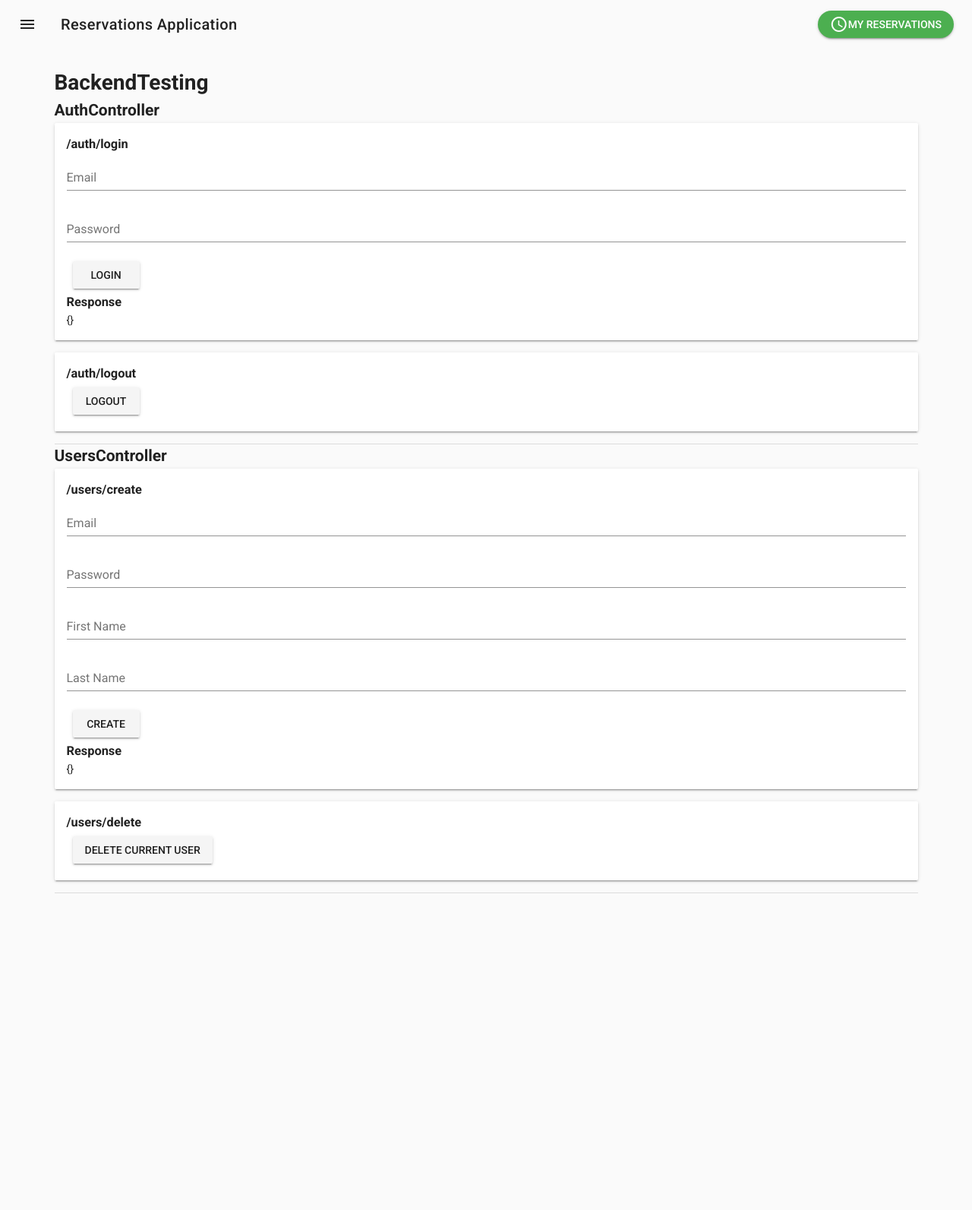
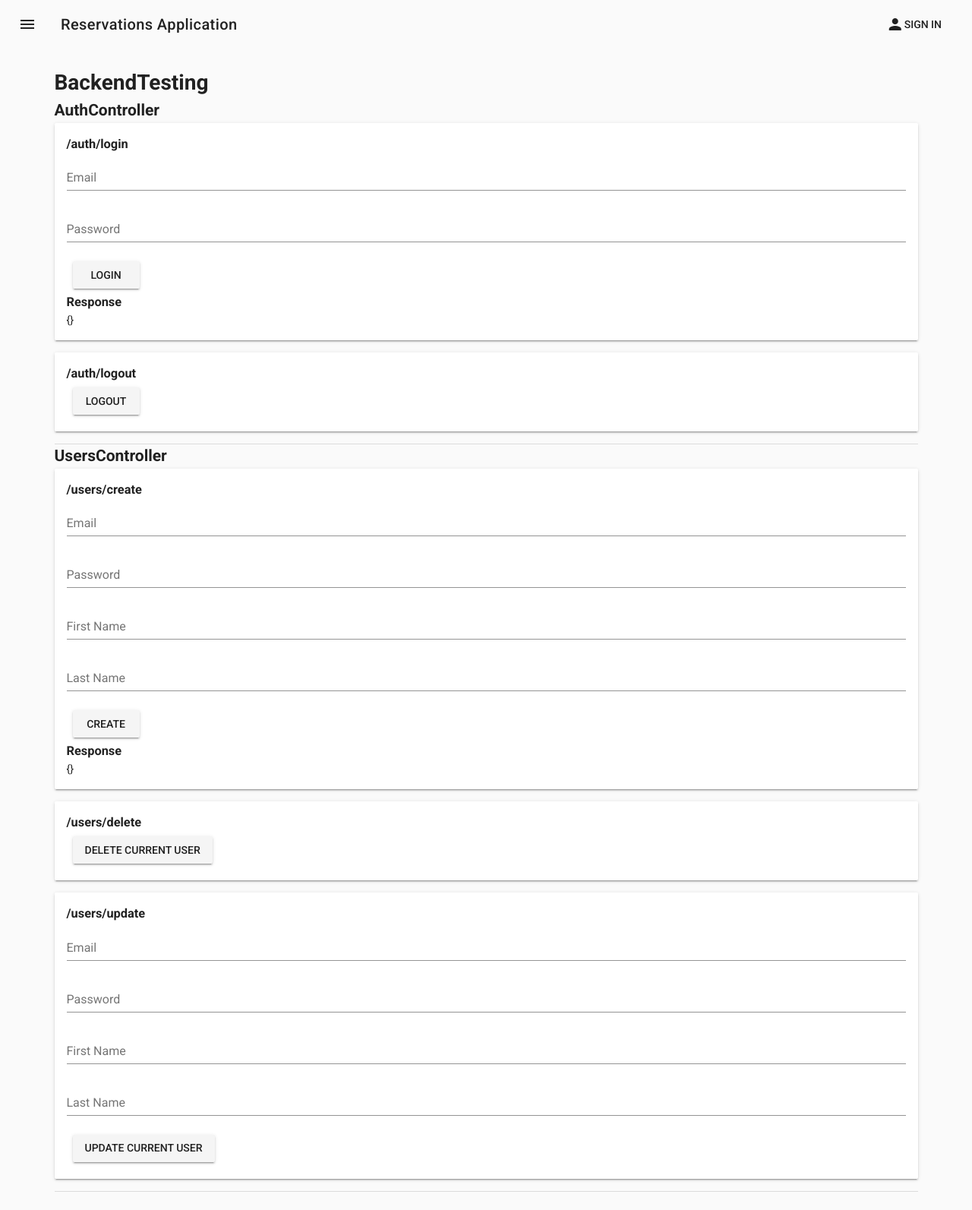
Before and after one commit to outinspace/TableForTwo_FEND, a Vue app: page /#/backend-testing in a window 1280 px wide. Shown: the whole page at 76% size. Before the commit the page ends 1200 px from the top, so only its background shows below. Built offline with nearby package versions, Linux system fonts and the light colour scheme; no server answers.

Commit message:
Scaffolded Reservations and restaurants pages

```diff
--- a/src/App.vue
+++ b/src/App.vue
@@ -6,13 +6,24 @@
         Reservations Application
       </v-toolbar-title>
       <v-spacer></v-spacer>
-      <v-btn v-if="AuthService.currentUser != null" round flat>
+
+      <template v-if="AuthService.currentUser != null">
+        <v-btn round flat>
+          <v-icon>person</v-icon>
+          {{ AuthService.currentUser.firstName }}
+        </v-btn>
+        <v-btn v-if="AuthService.currentUser.restaurant == null" round primary color="success">
+          <v-icon>access_time</v-icon>
+          My Reservations
+        </v-btn>
+        <v-btn v-else round primary color="success">
+          <v-icon>access_time</v-icon>
+          My Restaurant
+        </v-btn>
+      </template>
+      <v-btn v-else round flat>
         <v-icon>person</v-icon>
-        {{ AuthService.currentUser.firstName }}
-      </v-btn>
-      <v-btn round primary color="success">
-        <v-icon>access_time</v-icon>
-        My Reservations
+        Sign In
       </v-btn>
     </v-toolbar>
 
--- a/src/components/BackendTesting.vue
+++ b/src/components/BackendTesting.vue
@@ -50,12 +50,26 @@
         </v-form>
       </v-card-text>
     </v-card>
+
+    <v-card class="mb-3">
+      <v-card-text>
+        <v-form>
+          <h3>/users/update</h3>
+          <v-text-field label="Email" v-model="userUpdateForm.email"></v-text-field>
+          <v-text-field label="Password" type="password" v-model="userUpdateForm.password"></v-text-field>
+          <v-text-field label="First Name" v-model="userUpdateForm.firstName"></v-text-field>
+          <v-text-field label="Last Name" v-model="userUpdateForm.lastName"></v-text-field>
+          <v-btn @click="updateUser()">Update Current User</v-btn>
+        </v-form>
+      </v-card-text>
+    </v-card>
     <v-divider></v-divider>
   </v-container>
 </template>
 
 <script>
 import AuthService from '../services/AuthService'
+import UserService from '../services/UserService'
 
 export default {
   name: 'backend-testing',
@@ -64,7 +78,10 @@ export default {
       loginFormResponse: {},
       loginForm: {},
       registrationFormResponse: {},
-      registrationForm: {}
+      registrationForm: {},
+      userUpdateForm: {
+
+      }
     }
   },
   methods: {
@@ -76,12 +93,20 @@ export default {
     },
 
     async createUser() {
-      let res = await this.$http.post('/users/create', this.registrationForm)
-      this.registrationFormResponse = res.data
+      await UserService.createAndLogin(
+        this.registrationForm.email,
+        this.registrationForm.password,
+        this.registrationForm.firstName,
+        this.registrationForm.lastName
+        )
+    },
+
+    async updateUser() {
+      await UserService.update(this.userUpdateForm)
     },
 
     async deleteCurrentUser() {
-      await this.$http.post('/users/delete', {})
+      await UserService.delete()
     },
 
     async logout() {
--- /dev/null
+++ b/src/components/MyReservationsPage.vue
@@ -0,0 +1,28 @@
+<template>
+  <v-container fill-height>
+    <v-layout row wrap>
+      <v-flex>
+        This is where my reservations will be
+      </v-flex>
+    </v-layout>
+  </v-container>
+</template>
+
+<script>
+
+export default {
+  name: 'my-reservations-page',
+  data() {
+    return {
+
+    }
+  },
+  async created() {
+
+  }
+}
+</script>
+
+<style scoped>
+
+</style>
--- /dev/null
+++ b/src/components/MyRestaurantPage.vue
@@ -0,0 +1,28 @@
+<template>
+  <v-container fill-height>
+    <v-layout row wrap>
+      <v-flex>
+        This is where my restaurant will be
+      </v-flex>
+    </v-layout>
+  </v-container>
+</template>
+
+<script>
+
+export default {
+  name: 'my-restaurant-page',
+  data() {
+    return {
+
+    }
+  },
+  async created() {
+
+  }
+}
+</script>
+
+<style scoped>
+
+</style>
--- a/src/router.js
+++ b/src/router.js
@@ -1,6 +1,8 @@
 import VueRouter from "vue-router";
 import LandingPage from './components/LandingPage'
 import BackendTesting from './components/BackendTesting'
+import MyReservationsPage from './components/MyReservationsPage'
+import MyRestaurantPage from './components/MyRestaurantPage'
 
 export default new VueRouter({
   routes: [
@@ -9,6 +11,12 @@ export default new VueRouter({
     },
     {
       path: '/backend-testing', component: BackendTesting
+    },
+    {
+      name: 'my-reservations', path: '/reservations', component: MyReservationsPage
+    },
+    {
+      name: 'my-restaurant', path: '/restaurant', component: MyRestaurantPage
     }
     // TODO: UserDashboard, RestaurantDashboard, CreateReservation, ViewReservation, UserSignup, OwnerSignup
   ]
--- /dev/null
+++ b/src/services/UserService.js
@@ -0,0 +1,32 @@
+import client from '../$http'
+import AuthService from './AuthService'
+
+class UserService {
+
+  constructor($http) {
+    this.$http = $http
+  }
+
+  async createAndLogin(email, password, firstName, lastName) {
+    let res = await this.$http.post('/users/create', {
+      email,
+      password,
+      firstName,
+      lastName
+    })
+    AuthService.currentUser = res.data
+  }
+
+  async update(changes) {
+    let userId = AuthService.currentUser.id
+    let mergedUser = {...AuthService.currentUser, ...changes}
+    let res = await this.$http.post(`/users/update/${userId}`, mergedUser)
+    AuthService.currentUser = res.data
+  }
+
+  async delete() {
+    await this.$http.post('/users/delete', {})
+  }
+}
+
+export default new UserService(client)
--- a/vue.config.js
+++ b/vue.config.js
@@ -2,8 +2,8 @@ module.exports = {
     devServer: {
       proxy: {
         "/api/reservations-application/*": {
-          target: "https://csci4830.outin.space/",
-          // target: "http://localhost:8083/",
+          // target: "https://csci4830.outin.space/",
+          target: "http://localhost:8083/",
           secure: true
         }
       }
```
Lines whose indentation alone changed are shown as unchanged.
